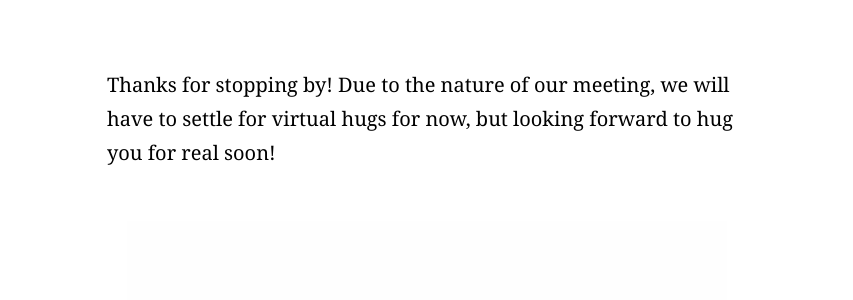
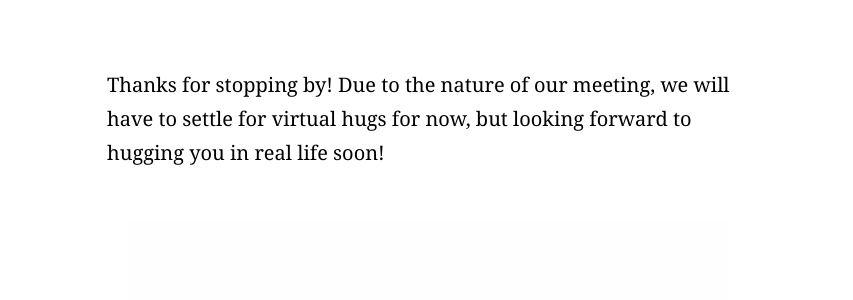
Before and after one commit to mdayaram/mdayaram.github.io, a Jekyll site: the page built from index.md, in a window 1280 px wide. Shown: the part 967-1267 px from the top of the page, without its empty margins (213-1066 px from the left). Built offline with Jekyll 4.4.1, drawn with Linux system fonts in a browser that asks for light colours.

Commit message:
grammar in index page

```diff
--- a/index.md
+++ b/index.md
@@ -48,7 +48,7 @@ through these channels.
 </p>
 
 Thanks for stopping by!  Due to the nature of our meeting, we will have to
-settle for virtual hugs for now, but looking forward to hug you for real
+settle for virtual hugs for now, but looking forward to hugging you in real life
 soon!
 
 <figure>
```
